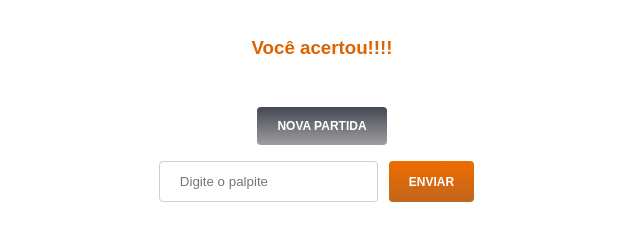
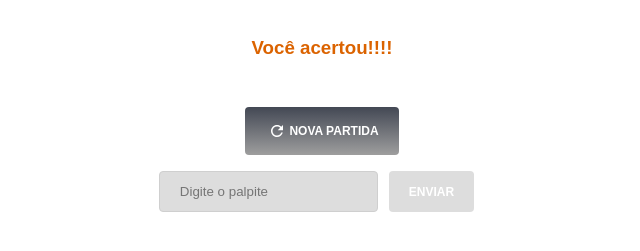
Before and after one commit to atiliosilfer/adivinheNumero, a plain HTML site: page index.html in a window 1280 px wide. Both pictures are taken after a click on the button "ENVIAR". Shown: the part 81-332 px from the top of the page, without its empty margins (318-958 px from the left). Drawn offline with Linux system fonts and the light colour scheme; no server answers.

Commit message:
adicionando icones e ajustes

```diff
--- a/index.html
+++ b/index.html
@@ -19,13 +19,14 @@
     <div>
         <h3 id="tip-text"></h3>
         <h3 id="typed-number">0</h3>
-        <button id="new-game" type="button" onclick="getRandomNumber()">NOVA PARTIDA</button>
+        <button id="new-game-btn" type="button" onclick="getRandomNumber()"><img src="./assets/refresh.svg">NOVA
+      PARTIDA</button>
     </div>
 
 
     <div class="input-container">
         <input id="input-number" type="number" placeholder="Digite o palpite"></input>
-        <button type="button" onclick="handleClickSendButton()">ENVIAR</button>
+        <button id="send-btn" type="button" onclick="handleClickSendButton()">ENVIAR</button>
     </div>
 
 
--- a/scripts/script.js
+++ b/scripts/script.js
@@ -8,12 +8,18 @@ getRandomNumber = function() {
 
         if (data.value) {
             randomNumber = data.value;
-            document.getElementById("new-game").style.visibility = 'hidden';
+            document.getElementById("tip-text").innerHTML = '';
+            document.getElementById("typed-number").innerHTML = 0;
+            document.getElementById("new-game-btn").style.visibility = 'hidden';
+            document.getElementById("input-number").disabled = false;
+            document.getElementById("send-btn").disabled = false;
             console.log(randomNumber);
         } else {
             document.getElementById("tip-text").innerHTML = 'ERRO';
             document.getElementById("typed-number").innerHTML = data.StatusCode;
-            document.getElementById("new-game").style.visibility = 'visible';
+            document.getElementById("new-game-btn").style.visibility = 'visible';
+            document.getElementById("input-number").disabled = true;
+            document.getElementById("send-btn").disabled = true;
             console.log(data, 'Erro');
         }
     }
@@ -34,13 +40,16 @@ getRandomNumber = function() {
 handleClickSendButton = function() {
     const value = document.getElementById("input-number").value;
     document.getElementById("typed-number").innerHTML = value;
+
     if (value > randomNumber) {
         document.getElementById("tip-text").innerHTML = 'É menor';
     } else if (value < randomNumber) {
         document.getElementById("tip-text").innerHTML = 'É maior';
     } else {
         document.getElementById("tip-text").innerHTML = 'Você acertou!!!!';
-        document.getElementById("new-game").style.visibility = 'visible';
+        document.getElementById("new-game-btn").style.visibility = 'visible';
+        document.getElementById("input-number").disabled = true;
+        document.getElementById("send-btn").disabled = true;
     }
 }
 
--- a/styles/styles.css
+++ b/styles/styles.css
@@ -65,6 +65,26 @@ button {
     padding: 12px 20px;
     margin: 8px 11px;
     cursor: pointer;
+    display: flex;
+    justify-content: center;
+    align-items: center;
+}
+
+#new-game-btn {
+    background: linear-gradient(180deg, #434854 0%, #9E9E9E 100%);
+}
+
+button:disabled,
+button[disabled] {
+    color: #FFF;
+    background: #DDDDDD;
+    cursor: default;
+}
+
+input:disabled {
+    background-color: #DDDDDD;
+    border: 1px solid #CFCFCF;
+    color: #9E9E9E;
 }
 
 #new-game {
```
Also changed, not shown: assets/refresh.svg (added).
